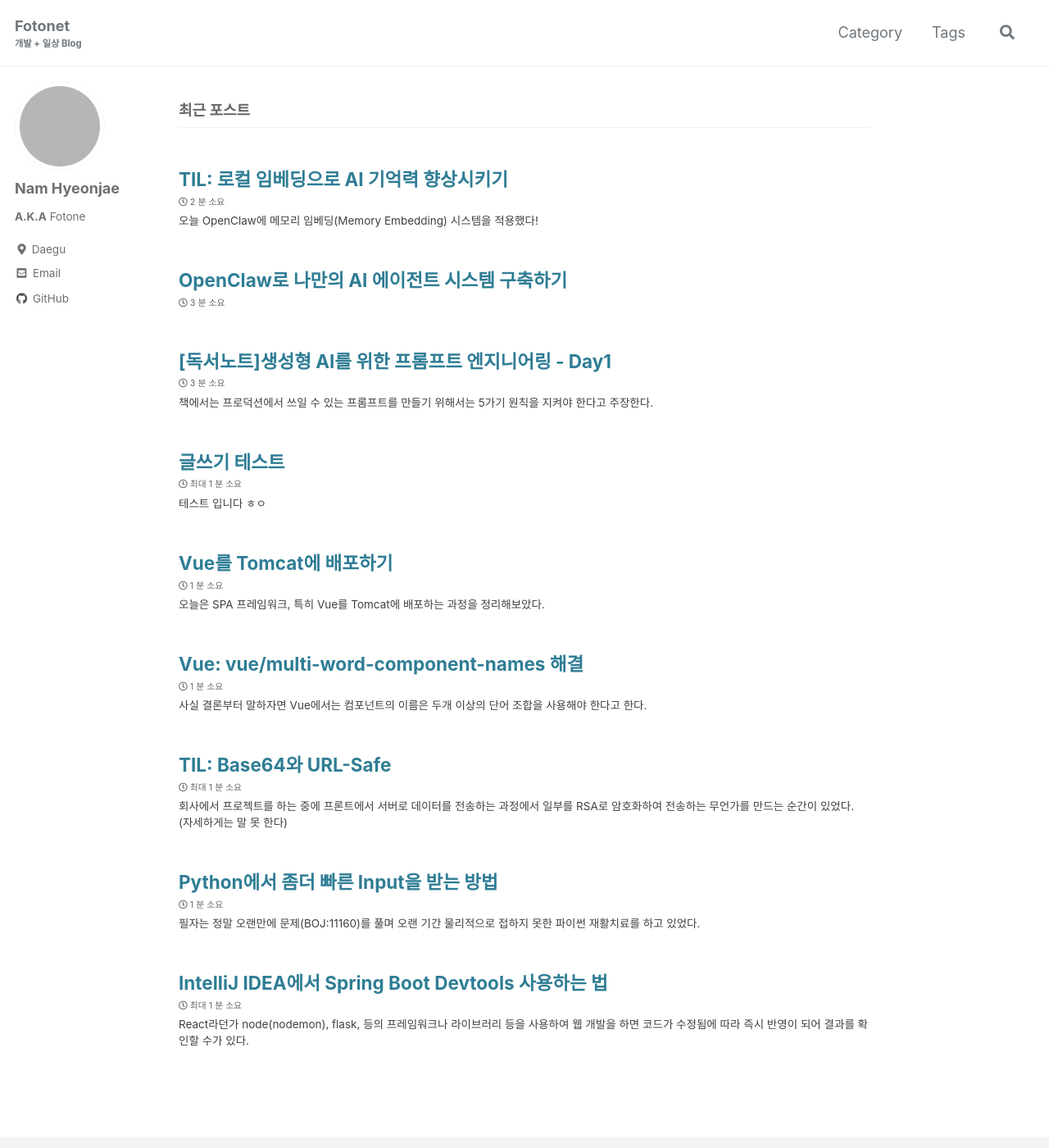
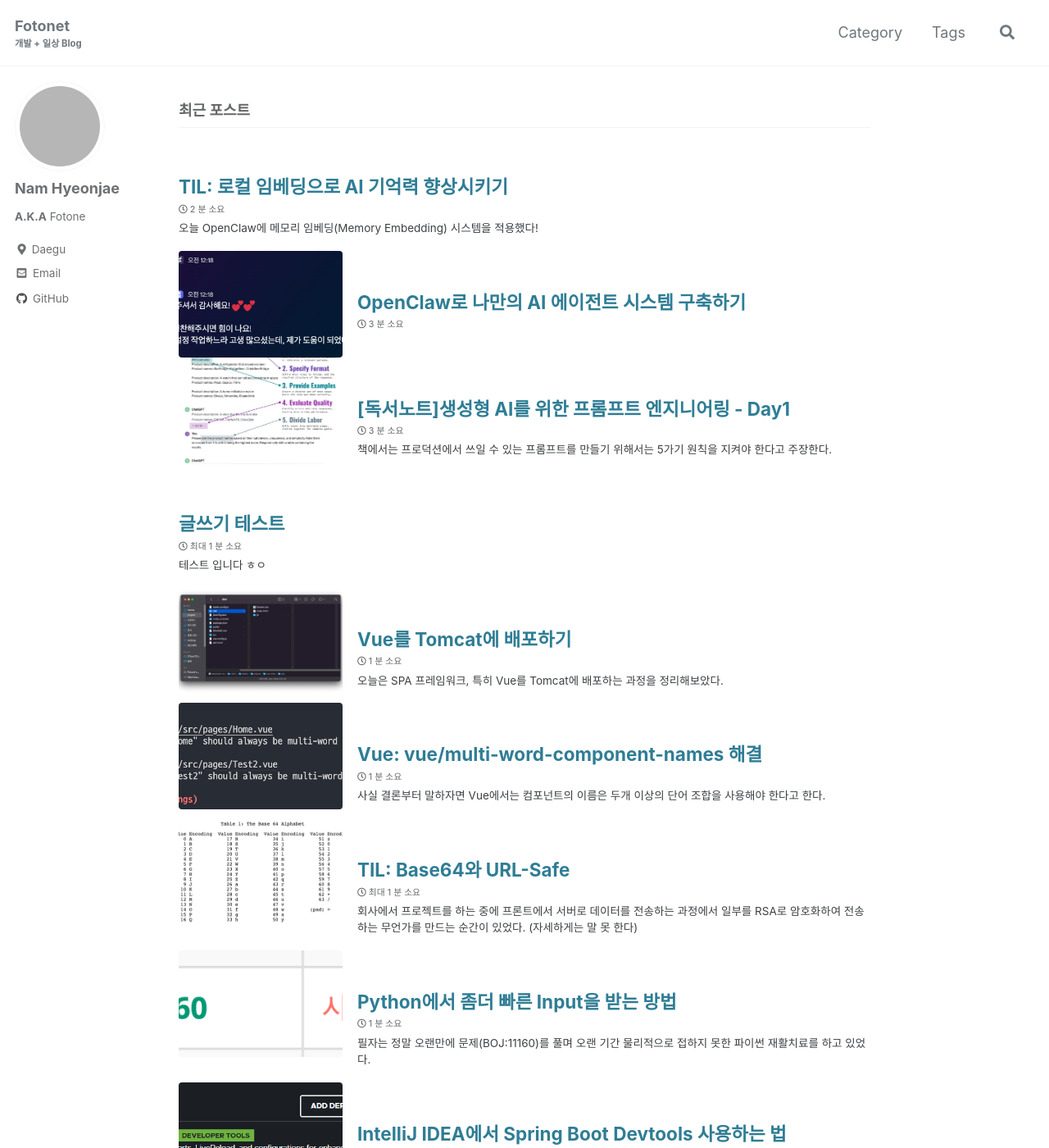
Before and after one commit to fotoner/fotoner.github.io, a Jekyll site: the page built from index.html, in a window 1280 px wide and 1400 px high. Shown: the whole window at 82% size. Built offline with Jekyll 4.4.1, drawn with Linux system fonts in a browser that asks for light colours; cached includes are drawn as plain includes; the list of posts is cut into pages by our own code; grey boxes are pictures that could not be loaded.

Commit message:
🔧 블로그 게시글 썸네일 설정 추가

```diff
--- a/_config.yml
+++ b/_config.yml
@@ -12,101 +12,100 @@
 
 # theme                  : "minimal-mistakes-jekyll"
 # remote_theme           : "mmistakes/minimal-mistakes"
-minimal_mistakes_skin    : "default" # "air", "aqua", "contrast", "dark", "dirt", "neon", "mint", "plum", "sunrise"
+minimal_mistakes_skin: "default" # "air", "aqua", "contrast", "dark", "dirt", "neon", "mint", "plum", "sunrise"
 
 # Site Settings
-locale                   : "ko-KR"
-title                    : "Fotonet"
-title_separator          : "-"
-subtitle                 : "개발 + 일상 Blog"
-name                     : "남현재"
-description              : "개발 + 일상 Blog"
-url                      : "https://fotoner.github.io"
-baseurl                  : # the subpath of your site, e.g. "/blog"
-repository               : "fotoner/fotoner.github.io" # GitHub username/repo-name e.g. "mmistakes/minimal-mistakes"
-teaser                   : # path of fallback teaser image, e.g. "/assets/images/500x300.png"
-logo                     : # path of logo image to display in the masthead, e.g. "/assets/images/88x88.png"
-masthead_title           : "Fotonet"
+locale: "ko-KR"
+title: "Fotonet"
+title_separator: "-"
+subtitle: "개발 + 일상 Blog"
+name: "남현재"
+description: "개발 + 일상 Blog"
+url: "https://fotoner.github.io"
+baseurl: # the subpath of your site, e.g. "/blog"
+repository: "fotoner/fotoner.github.io" # GitHub username/repo-name e.g. "mmistakes/minimal-mistakes"
+teaser: # path of fallback teaser image, e.g. "/assets/images/500x300.png"
+logo: # path of logo image to display in the masthead, e.g. "/assets/images/88x88.png"
+masthead_title: "Fotonet"
 # breadcrumbs            : false # true, false (default)
-words_per_minute         : 200
+words_per_minute: 200
 comments:
-  provider               : "utterances" # false (default), "disqus", "discourse", "facebook", "staticman", "staticman_v2", "utterances", "giscus", "custom"
+  provider: "utterances" # false (default), "disqus", "discourse", "facebook", "staticman", "staticman_v2", "utterances", "giscus", "custom"
   disqus:
-    shortname            : # https://help.disqus.com/customer/portal/articles/466208-what-s-a-shortname-
+    shortname: # https://help.disqus.com/customer/portal/articles/466208-what-s-a-shortname-
   discourse:
-    server               : # https://meta.discourse.org/t/embedding-discourse-comments-via-javascript/31963 , e.g.: meta.discourse.org
+    server: # https://meta.discourse.org/t/embedding-discourse-comments-via-javascript/31963 , e.g.: meta.discourse.org
   facebook:
     # https://developers.facebook.com/docs/plugins/comments
-    appid                :
-    num_posts            : # 5 (default)
-    colorscheme          : # "light" (default), "dark"
+    appid:
+    num_posts: # 5 (default)
+    colorscheme: # "light" (default), "dark"
   utterances:
-    theme                : "github-light" # "github-light" (default), "github-dark"
-    issue_term           : "pathname" # "pathname" (default)
-    label                : "comment"
+    theme: "github-light" # "github-light" (default), "github-dark"
+    issue_term: "pathname" # "pathname" (default)
+    label: "comment"
   giscus:
-    repo_id              : # Shown during giscus setup at https://giscus.app
-    category_name        : # Full text name of the category
-    category_id          : # Shown during giscus setup at https://giscus.app
-    discussion_term      : # "pathname" (default), "url", "title", "og:title"
-    reactions_enabled    : # '1' for enabled (default), '0' for disabled
-    theme                : # "light" (default), "dark", "dark_dimmed", "transparent_dark", "preferred_color_scheme"
+    repo_id: # Shown during giscus setup at https://giscus.app
+    category_name: # Full text name of the category
+    category_id: # Shown during giscus setup at https://giscus.app
+    discussion_term: # "pathname" (default), "url", "title", "og:title"
+    reactions_enabled: # '1' for enabled (default), '0' for disabled
+    theme: # "light" (default), "dark", "dark_dimmed", "transparent_dark", "preferred_color_scheme"
   staticman:
-    branch               : # "master"
-    endpoint             : # "https://{your Staticman v3 API}/v3/entry/github/"
+    branch: # "master"
+    endpoint: # "https://{your Staticman v3 API}/v3/entry/github/"
 reCaptcha:
-  siteKey                :
-  secret                 :
+  siteKey:
+  secret:
 atom_feed:
-  path                   : # blank (default) uses feed.xml
-  hide                   : # true, false (default)
-search                   : true # true, false (default)
-search_full_content      : # true, false (default)
-search_provider          : # lunr (default), algolia, google
+  path: # blank (default) uses feed.xml
+  hide: # true, false (default)
+search: true # true, false (default)
+search_full_content: # true, false (default)
+search_provider: # lunr (default), algolia, google
 algolia:
-  application_id         : # YOUR_APPLICATION_ID
-  index_name             : # YOUR_INDEX_NAME
-  search_only_api_key    : # YOUR_SEARCH_ONLY_API_KEY
-  powered_by             : # true (default), false
+  application_id: # YOUR_APPLICATION_ID
+  index_name: # YOUR_INDEX_NAME
+  search_only_api_key: # YOUR_SEARCH_ONLY_API_KEY
+  powered_by: # true (default), false
 google:
-  search_engine_id       : # YOUR_SEARCH_ENGINE_ID
-  instant_search         : # false (default), true
+  search_engine_id: # YOUR_SEARCH_ENGINE_ID
+  instant_search: # false (default), true
 # SEO Related
-google_site_verification :
-bing_site_verification   :
-naver_site_verification  :
-yandex_site_verification :
-baidu_site_verification  :
+google_site_verification:
+bing_site_verification:
+naver_site_verification:
+yandex_site_verification:
+baidu_site_verification:
 
 # Social Sharing
 twitter:
-  username               :
+  username:
 facebook:
-  username               :
-  app_id                 :
-  publisher              :
-og_image                 : # Open Graph/Twitter default site image
+  username:
+  app_id:
+  publisher:
+og_image: /assets/images/og-default.png # Open Graph/Twitter default site image
 # For specifying social profiles
 # - https://developers.google.com/structured-data/customize/social-profiles
 social:
-  type                   : # Person or Organization (defaults to Person)
-  name                   : # If the user or organization name differs from the site's name
+  type: # Person or Organization (defaults to Person)
+  name: # If the user or organization name differs from the site's name
   links: # An array of links to social media profiles
 
 # Analytics
 analytics:
-  provider               : "google-gtag" # false (default), "google", "google-universal", "google-gtag", "custom"
+  provider: "google-gtag" # false (default), "google", "google-universal", "google-gtag", "custom"
   google:
-    tracking_id          : "G-1KVD3535TK"
-    anonymize_ip         : # true, false (default)
-
+    tracking_id: "G-1KVD3535TK"
+    anonymize_ip: # true, false (default)
 
 # Site Author
 author:
-  name             : "Nam Hyeonjae"
-  avatar           : "https://avatars.githubusercontent.com/u/20179860" # path of avatar image, e.g. "/assets/images/bio-photo.jpg"
-  bio              : "**A.K.A** Fotone"
-  location         : "Daegu"
+  name: "Nam Hyeonjae"
+  avatar: "https://avatars.githubusercontent.com/u/20179860" # path of avatar image, e.g. "/assets/images/bio-photo.jpg"
+  bio: "**A.K.A** Fotone"
+  location: "Daegu"
   # email            : "jaemuon5582@gmail.com"
   links:
     - label: "Email"
@@ -123,7 +122,7 @@ author:
       # url: "https://facebook.com/"
     - label: "GitHub"
       icon: "fab fa-fw fa-github"
-      url: "https://github.com/fotoner-p"
+      url: "https://github.com/fotoner"
     - label: "Instagram"
       icon: "fab fa-fw fa-instagram"
       # url: "https://instagram.com/"
@@ -139,7 +138,7 @@ footer:
       # url:
     - label: "GitHub"
       icon: "fab fa-fw fa-github"
-      url: "https://github.com/fotoner-p"
+      url: "https://github.com/fotoner"
     - label: "GitLab"
       icon: "fab fa-fw fa-gitlab"
       # url:
@@ -149,7 +148,6 @@ footer:
     - label: "Instagram"
       icon: "fab fa-fw fa-instagram"
       # url:
-
 
 # Reading Files
 include:
@@ -188,14 +186,12 @@ keep_files:
 encoding: "utf-8"
 markdown_ext: "markdown,mkdown,mkdn,mkd,md"
 
-
 # Conversion
 markdown: kramdown
 highlighter: rouge
 lsi: false
 excerpt_separator: "\n\n"
 incremental: false
-
 
 # Markdown Processing
 kramdown:
@@ -208,19 +204,16 @@ kramdown:
   smart_quotes: lsquo,rsquo,ldquo,rdquo
   enable_coderay: false
 
-
 # Sass/SCSS
 sass:
   sass_dir: _sass
   style: compressed # https://sass-lang.com/documentation/file.SASS_REFERENCE.html#output_style
-
 
 # Outputting
 permalink: /:categories/:title/
 paginate: 10 # amount of posts to show
 paginate_path: /page:num/
 timezone: # https://en.wikipedia.org/wiki/List_of_tz_database_time_zones
-
 
 # Plugins (previously gems:)
 plugins:
@@ -237,7 +230,6 @@ whitelist:
   - jekyll-gist
   - jekyll-feed
   - jekyll-include-cache
-
 
 # Archives
 #  Type
@@ -267,14 +259,12 @@ tag_archive:
 #     category: /categories/:name/
 #     tag: /tags/:name/
 
-
 # HTML Compression
 # - https://jch.penibelst.de/
 compress_html:
   clippings: all
   ignore:
     envs: development
-
 
 # Defaults
 defaults:
--- a/_includes/archive-single.html
+++ b/_includes/archive-single.html
@@ -1,7 +1,12 @@
 {% if post.header.teaser %}
   {% capture teaser %}{{ post.header.teaser }}{% endcapture %}
 {% else %}
+  {% assign content_split = post.content | split: 'src="' %}
+  {% if content_split.size > 1 %}
+    {% assign teaser = content_split[1] | split: '"' | first %}
+  {% else %}
     {% assign teaser = site.teaser %}
+  {% endif %}
 {% endif %}
 
 {% if post.id %}
@@ -12,11 +17,14 @@
 
 <div class="{{ include.type | default: 'list' }}__item">
   <article class="archive__item" itemscope itemtype="https://schema.org/CreativeWork">
-    {% if include.type == "grid" and teaser %}
+    {% if teaser %}
       <div class="archive__item-teaser">
+        <a href="{{ post.url | relative_url }}" rel="permalink">
           <img src="{{ teaser | relative_url }}" alt="">
+        </a>
       </div>
     {% endif %}
+    <div class="archive__item-body">
       <h2 class="archive__item-title no_toc" itemprop="headline">
         {% if post.link %}
           <a href="{{ post.link }}">{{ title }}</a> <a href="{{ post.url | relative_url }}" rel="permalink"><i class="fas fa-link" aria-hidden="true" title="permalink"></i><span class="sr-only">Permalink</span></a>
@@ -26,5 +34,6 @@
       </h2>
       {% include page__meta.html type=include.type %}
       {% if post.excerpt %}<p class="archive__item-excerpt" itemprop="description">{{ post.excerpt | markdownify | strip_html | truncate: 160 }}</p>{% endif %}
+    </div>
   </article>
 </div>
--- a/_includes/seo.html
+++ b/_includes/seo.html
@@ -32,7 +32,22 @@
   {%- assign author_twitter = author.twitter | replace: "@", "" -%}
 {%- endif -%}
 
-{%- assign page_large_image = page.header.og_image | default: page.header.overlay_image | default: page.header.image | absolute_url -%}
+{%- assign page_large_image = page.header.og_image | default: page.header.overlay_image | default: page.header.image -%}
+
+{%- comment -%} If no header image, try to extract first image from content {%- endcomment -%}
+{%- unless page_large_image -%}
+  {%- assign content_split = page.content | split: 'src="' -%}
+  {%- if content_split.size > 1 -%}
+    {%- assign first_image = content_split[1] | split: '"' | first -%}
+    {%- if first_image contains 'http' -%}
+      {%- assign page_large_image = first_image -%}
+    {%- elsif first_image -%}
+      {%- assign page_large_image = first_image | absolute_url -%}
+    {%- endif -%}
+  {%- endif -%}
+{%- else -%}
+  {%- assign page_large_image = page_large_image | absolute_url -%}
+{%- endunless -%}
 {%- assign page_large_image = page_large_image | escape -%}
 
 {%- assign page_teaser_image = page.header.teaser | default: site.og_image | absolute_url -%}
@@ -75,6 +90,7 @@
 
 {% if site.twitter.username %}
   <meta name="twitter:site" content="@{{ site.twitter.username | replace: "@", "" }}">
+{% endif %}
 <meta name="twitter:title" content="{{ page.title | default: site.title | markdownify | strip_html | strip_newlines | escape_once }}">
 <meta name="twitter:description" content="{{ seo_description }}">
 <meta name="twitter:url" content="{{ canonical_url }}">
@@ -82,16 +98,18 @@
 {% if page_large_image %}
   <meta name="twitter:card" content="summary_large_image">
   <meta name="twitter:image" content="{{ page_large_image }}">
+{% elsif page_teaser_image %}
+  <meta name="twitter:card" content="summary_large_image">
+  <meta name="twitter:image" content="{{ page_teaser_image }}">
+{% elsif site_og_image %}
+  <meta name="twitter:card" content="summary_large_image">
+  <meta name="twitter:image" content="{{ site_og_image }}">
 {% else %}
   <meta name="twitter:card" content="summary">
-    {% if page_teaser_image %}
-      <meta name="twitter:image" content="{{ page_teaser_image }}">
-    {% endif %}
 {% endif %}
 
 {% if author_twitter %}
   <meta name="twitter:creator" content="@{{ author_twitter }}">
-  {% endif %}
 {% endif %}
 
 {% if page.date %}
--- a/_sass/minimal-mistakes/_archive.scss
+++ b/_sass/minimal-mistakes/_archive.scss
@@ -128,6 +128,35 @@
   .page__meta {
     margin: 0 0 4px;
     font-size: 0.6em;
+  }
+
+  .archive__item {
+    display: flex;
+    align-items: flex-start;
+    gap: 1em;
+  }
+
+  .archive__item-teaser {
+    flex-shrink: 0;
+    width: 150px;
+    height: 100px;
+    overflow: hidden;
+
+    @include breakpoint($medium) {
+      width: 200px;
+      height: 130px;
+    }
+
+    img {
+      width: 100%;
+      height: 100%;
+      object-fit: cover;
+    }
+  }
+
+  .archive__item-body {
+    flex: 1;
+    min-width: 0;
   }
 }
 
```
Also changed, not shown: assets/images/og-default.png (added). Lines whose indentation alone changed are shown as unchanged.
